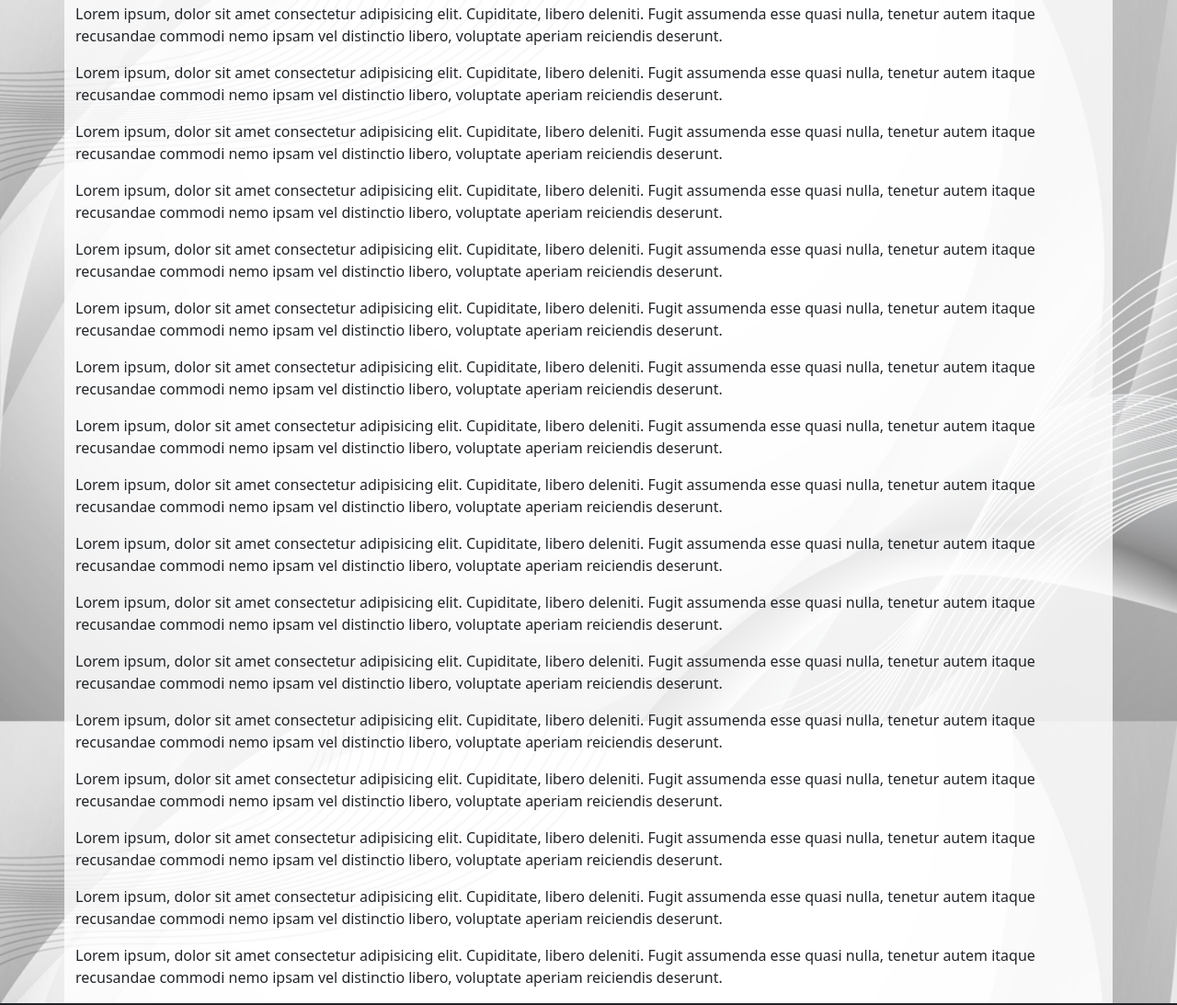
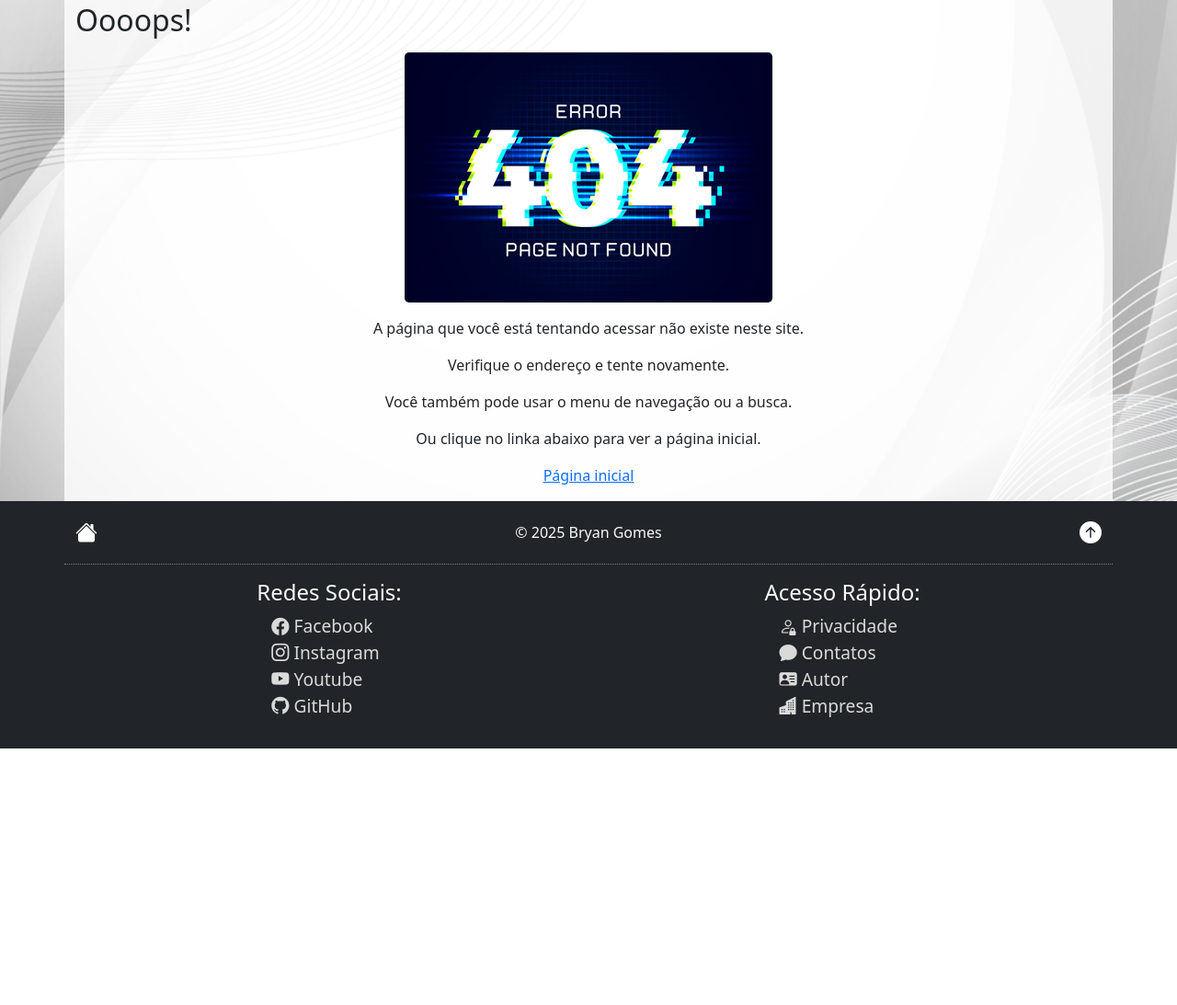
Before and after one commit to bryanjoker/frontEndWeb, a plain HTML site: page 404.html in a window 1280 px wide. Shown: the part 69-1162 px from the top of the page at 92% size. After the commit the page ends 883 px from the top, so only its background shows below. Drawn offline with nearby package versions, Linux system fonts and the light colour scheme.

Commit message:
erro 404 ok

```diff
--- a/_model.html
+++ b/404.html
@@ -14,7 +14,7 @@
        <!-- CSS global -->
     <link rel="stylesheet" href="css/style.css">
 
-    <title>FrontEnders</title>
+    <title>FrontEndWeb - erro 404</title>
 </head>
 
 <body class="d-flex flex-column min-vh-100">
@@ -60,43 +60,23 @@
 
         <main class="mt-5 pt-4 container flex-grow-1">
 
+          <h2>Oooops!</h2>
 
+           <div class="text-center my-3">
+            <p><img src="img/erro404.png" alt="Erro 404" style="border-radius: .3rem;"></p>
 
-        <p>Lorem ipsum, dolor sit amet consectetur adipisicing elit. Cupiditate, libero deleniti. Fugit assumenda esse
-            quasi nulla, tenetur autem itaque recusandae commodi nemo ipsam vel distinctio libero, voluptate aperiam
-            reiciendis deserunt.</p><p>Lorem ipsum, dolor sit amet consectetur adipisicing elit. Cupiditate, libero deleniti. Fugit assumenda esse
-            quasi nulla, tenetur autem itaque recusandae commodi nemo ipsam vel distinctio libero, voluptate aperiam
-            reiciendis deserunt.</p><p>Lorem ipsum, dolor sit amet consectetur adipisicing elit. Cupiditate, libero deleniti. Fugit assumenda esse
-            quasi nulla, tenetur autem itaque recusandae commodi nemo ipsam vel distinctio libero, voluptate aperiam
-            reiciendis deserunt.</p><p>Lorem ipsum, dolor sit amet consectetur adipisicing elit. Cupiditate, libero deleniti. Fugit assumenda esse
-            quasi nulla, tenetur autem itaque recusandae commodi nemo ipsam vel distinctio libero, voluptate aperiam
-            reiciendis deserunt.</p><p>Lorem ipsum, dolor sit amet consectetur adipisicing elit. Cupiditate, libero deleniti. Fugit assumenda esse
-            quasi nulla, tenetur autem itaque recusandae commodi nemo ipsam vel distinctio libero, voluptate aperiam
-            reiciendis deserunt.</p><p>Lorem ipsum, dolor sit amet consectetur adipisicing elit. Cupiditate, libero deleniti. Fugit assumenda esse
-            quasi nulla, tenetur autem itaque recusandae commodi nemo ipsam vel distinctio libero, voluptate aperiam
-            reiciendis deserunt.</p><p>Lorem ipsum, dolor sit amet consectetur adipisicing elit. Cupiditate, libero deleniti. Fugit assumenda esse
-            quasi nulla, tenetur autem itaque recusandae commodi nemo ipsam vel distinctio libero, voluptate aperiam
-            reiciendis deserunt.</p><p>Lorem ipsum, dolor sit amet consectetur adipisicing elit. Cupiditate, libero deleniti. Fugit assumenda esse
-            quasi nulla, tenetur autem itaque recusandae commodi nemo ipsam vel distinctio libero, voluptate aperiam
-            reiciendis deserunt.</p><p>Lorem ipsum, dolor sit amet consectetur adipisicing elit. Cupiditate, libero deleniti. Fugit assumenda esse
-            quasi nulla, tenetur autem itaque recusandae commodi nemo ipsam vel distinctio libero, voluptate aperiam
-            reiciendis deserunt.</p><p>Lorem ipsum, dolor sit amet consectetur adipisicing elit. Cupiditate, libero deleniti. Fugit assumenda esse
-            quasi nulla, tenetur autem itaque recusandae commodi nemo ipsam vel distinctio libero, voluptate aperiam
-            reiciendis deserunt.</p><p>Lorem ipsum, dolor sit amet consectetur adipisicing elit. Cupiditate, libero deleniti. Fugit assumenda esse
-            quasi nulla, tenetur autem itaque recusandae commodi nemo ipsam vel distinctio libero, voluptate aperiam
-            reiciendis deserunt.</p><p>Lorem ipsum, dolor sit amet consectetur adipisicing elit. Cupiditate, libero deleniti. Fugit assumenda esse
-            quasi nulla, tenetur autem itaque recusandae commodi nemo ipsam vel distinctio libero, voluptate aperiam
-            reiciendis deserunt.</p><p>Lorem ipsum, dolor sit amet consectetur adipisicing elit. Cupiditate, libero deleniti. Fugit assumenda esse
-            quasi nulla, tenetur autem itaque recusandae commodi nemo ipsam vel distinctio libero, voluptate aperiam
-            reiciendis deserunt.</p><p>Lorem ipsum, dolor sit amet consectetur adipisicing elit. Cupiditate, libero deleniti. Fugit assumenda esse
-            quasi nulla, tenetur autem itaque recusandae commodi nemo ipsam vel distinctio libero, voluptate aperiam
-            reiciendis deserunt.</p><p>Lorem ipsum, dolor sit amet consectetur adipisicing elit. Cupiditate, libero deleniti. Fugit assumenda esse
-            quasi nulla, tenetur autem itaque recusandae commodi nemo ipsam vel distinctio libero, voluptate aperiam
-            reiciendis deserunt.</p><p>Lorem ipsum, dolor sit amet consectetur adipisicing elit. Cupiditate, libero deleniti. Fugit assumenda esse
-            quasi nulla, tenetur autem itaque recusandae commodi nemo ipsam vel distinctio libero, voluptate aperiam
-            reiciendis deserunt.</p><p>Lorem ipsum, dolor sit amet consectetur adipisicing elit. Cupiditate, libero deleniti. Fugit assumenda esse
-            quasi nulla, tenetur autem itaque recusandae commodi nemo ipsam vel distinctio libero, voluptate aperiam
-            reiciendis deserunt.</p>
+            <p>A página que você está tentando acessar não existe neste site.</p>
+            <p>Verifique o endereço e tente novamente.</p>
+
+            <p>Você também pode usar o menu de navegação ou a busca.</p>
+            <p>Ou clique no linka abaixo para ver a página inicial.</p>
+
+            <p class="text-center">
+                <a href="index.html">Página inicial</a>
+            </p>
+
+        </div>
+
 
         </main>
 
```
Also changed, not shown: img/erro404.png (added).
